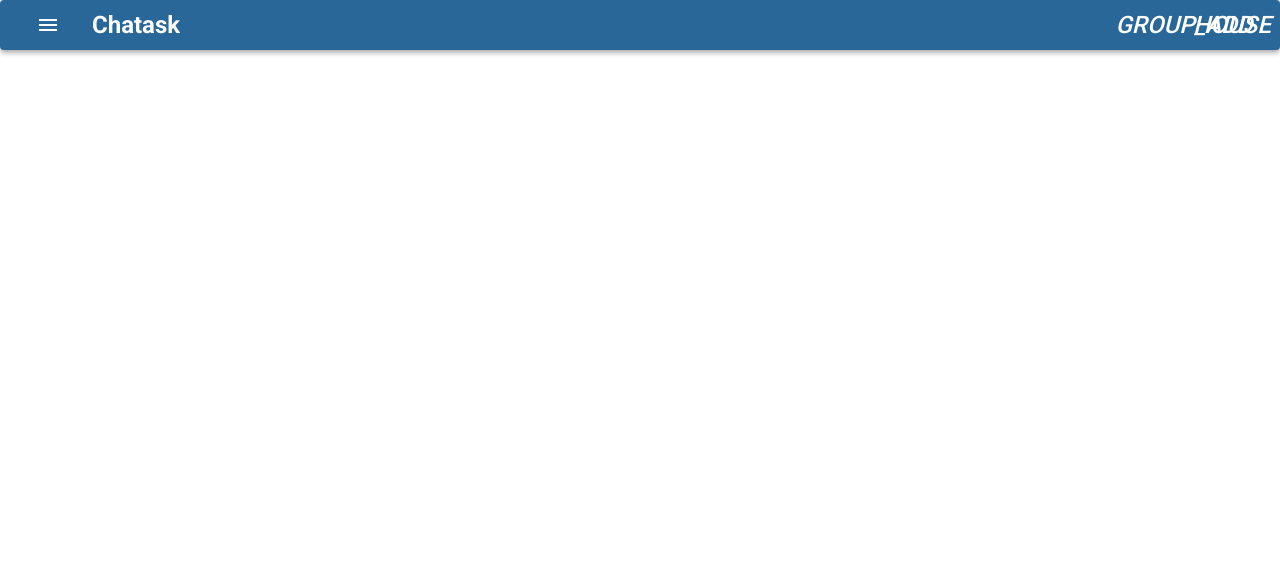
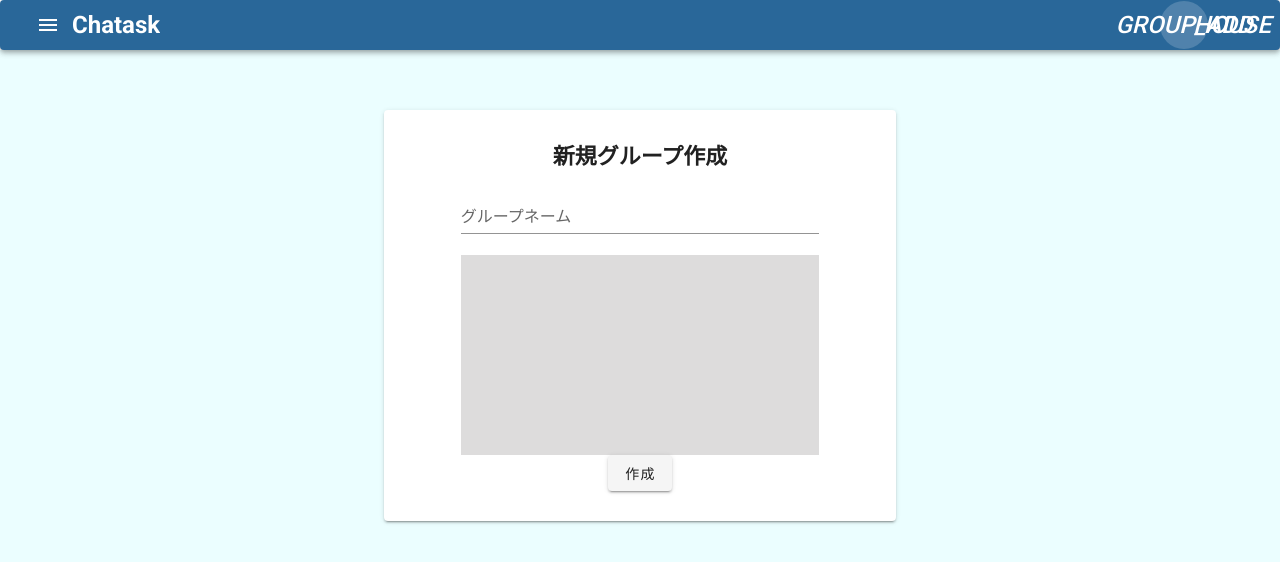
Before and after one commit to hiro0214/chatask, a Nuxt app: page /group in a window 1280 px wide. Shown: the top 562 px of the page. Built offline with nearby package versions, Linux system fonts and the light colour scheme.

Commit message:
group create

```diff
--- a/layouts/default.vue
+++ b/layouts/default.vue
@@ -5,12 +5,14 @@
       <v-toolbar color="#296799" height="50px" class="px-5">
         <v-app-bar-nav-icon color="white" />
 
-        <v-toolbar-title class="white--text headline font-weight-bold">Chatask</v-toolbar-title>
+        <nuxt-link to="/top">
+          <v-toolbar-title class="white--text headline font-weight-bold">Chatask</v-toolbar-title>
+        </nuxt-link>
 
         <v-spacer>
         </v-spacer>
 
-        <v-btn icon color="white">
+        <v-btn icon color="white" to="/group">
             <v-icon>group_add</v-icon>
         </v-btn>
         <v-btn icon color="white" to="/user">
@@ -22,3 +24,11 @@
     <nuxt />
   </v-app>
 </template>
+
+<style lang="scss" scoped>
+
+a {
+  text-decoration:none;
+}
+
+</style>
--- /dev/null
+++ b/pages/group.vue
@@ -0,0 +1,62 @@
+<template>
+  <div class="group">
+    <v-card>
+      <p>新規グループ作成</p>
+      <v-form>
+        <v-text-field label="グループネーム" v-model="groupName" />
+        <!-- <v-text-field label="ユーザー" v-model="user" /> -->
+        <div class="user-result"></div>
+        <v-btn @click="groupCreate">作成</v-btn>
+      </v-form>
+    </v-card>
+  </div>
+
+</template>
+
+<style lang="scss" scoped>
+
+.group {
+  height:100%;
+  background:rgb(235, 254, 255);
+  padding-top:60px;
+  .v-card {
+    width:40%;
+    margin:0 auto;
+    padding:30px 0;
+    text-align:center;
+    > p {
+      font-size:22px;
+      font-weight:600;
+    }
+    .v-form {
+      width:70%;
+      margin:0 auto;
+      .user-result {
+        background:rgb(221, 220, 220);
+        width:100%;
+        height:200px;
+      }
+    }
+  }
+}
+</style>
+
+<script>
+export default {
+  data () {
+    return {
+      groupName: '',
+      userList: [ this.$store.state.user.loginUser.id ]
+    }
+  },
+  methods: {
+    groupCreate () {
+      const data = {
+        group_name: this.groupName,
+        user_id: this.userList
+      }
+      this.$store.dispatch('group/create', data)
+    }
+  }
+}
+</script>
--- a/pages/user.vue
+++ b/pages/user.vue
@@ -1,9 +1,17 @@
 <template>
-  <div>
+  <div class="user-page">
     <p>ログインユーザー<br>{{ $store.state.user.loginUser }}</p>
     <v-btn @click="logout">ログアウト</v-btn>
   </div>
 </template>
+
+<style scoped lang="scss">
+
+.user-page {
+  height:100%;
+  background:rgb(235, 254, 255);
+}
+</style>
 
 <script>
 export default {
--- /dev/null
+++ b/store/group.js
@@ -0,0 +1,21 @@
+import axios from "axios"
+
+export const state = {
+  currentGroup: ''
+}
+
+export const mutations = {
+}
+
+export const actions = {
+  async create({ dispatch }, payload) {
+    await axios.post('http://localhost:8000/group_create', payload)
+      .then(() => {
+        const that = this
+        that.$router.push('/top')
+      })
+      .catch((err) => {
+        console.log(err)
+      })
+  }
+}
```
